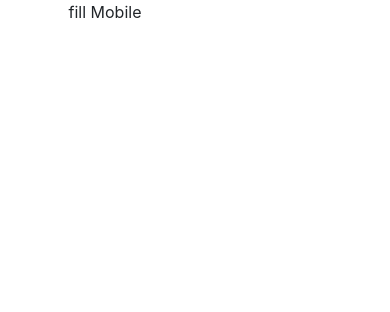
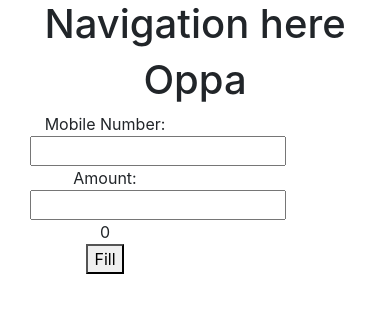
Before and after one commit to ninokeldishvili/Oppa-App, a React (Create React App) app in the folder oppa-app/: page /Mobile in a window 390 px wide. Shown: the top 312 px of the page. Built offline with nearby package versions, Linux system fonts and the light colour scheme.

Commit message:
Fill Mobile draft functionality, add Input components

```diff
--- a/oppa-app/public/index.html
+++ b/oppa-app/public/index.html
@@ -31,7 +31,7 @@
       work correctly both with client-side routing and a non-root public URL.
       Learn how to configure a non-root public URL by running `npm run build`.
     -->
-    <title>React App</title>
+    <title>Oppa App</title>
   </head>
   <body>
     <noscript>You need to enable JavaScript to run this app.</noscript>
--- a/oppa-app/src/App.js
+++ b/oppa-app/src/App.js
@@ -1,6 +1,5 @@
 import React from 'react';
 import './App.css';
-import ReactDOM from 'react-dom';
 import { BrowserRouter as Router } from 'react-router-dom';
 
 import Routes from './components/Routes/Routes';
@@ -8,6 +7,8 @@ function App() {
   return (
     <Router>
       <div className="App container">
+      <h1>Navigation here</h1>
+      <h1>Oppa</h1>
         <Routes />
       </div>
     </Router>
--- a/oppa-app/src/components/Home/Home.js
+++ b/oppa-app/src/components/Home/Home.js
@@ -5,7 +5,6 @@ const Home = ()=>{
 
 return (
 <div>
-  <h1>Oppa</h1>
   <div className="row">
     <Tile name="მობილური" goTo='/Mobile'/>
     <Tile name="კომუნალური" goTo='/Utility'/>
--- /dev/null
+++ b/oppa-app/src/components/Inputs/Amount.js
@@ -0,0 +1,40 @@
+import React from 'react'
+
+class Amount extends React.Component{
+    constructor (props){
+        super(props);
+        this.state={
+            amount: '',
+            regex: /^[0-9.]*$/,
+            error: 'incorrect amount',
+            comission: 0,
+        }
+        this.onHandleAmountChange = this.onHandleAmountChange.bind(this);
+    }
+
+    onHandleAmountChange = e =>{
+        let amount = e.target.value;
+        if(amount === '' || new RegExp(this.state.regex).test(amount)){
+            let com = amount*0.01
+            this.setState({
+                amount,
+                comission: com > 0.5 ? com : 0.5,
+            })
+
+        }
+
+    }
+
+    render(){
+        const {amount,error, comission} = this.state
+        return(
+        <div>
+            Amount: <input type="text" value={amount} onChange={this.onHandleAmountChange}/>
+           <div>{(amount && (amount>100 || amount<1 )) && error }</div>
+        <div>{comission}</div>
+        </div>
+    )
+    }
+
+}
+export default Amount
--- /dev/null
+++ b/oppa-app/src/components/Inputs/MobileNumber.js
@@ -0,0 +1,32 @@
+import React from 'react'
+
+class MobileNumber extends React.Component{
+    constructor (props){
+        super(props);
+        this.state={
+            number: '',
+            regex: /^5[0-9]*$/,
+        }
+        this.onHandleNumberChange = this.onHandleNumberChange.bind(this);
+    }
+
+    onHandleNumberChange = e =>{
+        let number = e.target.value;
+        if(number === '' || new RegExp(this.state.regex).test(number)){
+            this.setState({
+               number
+            })
+        }
+    }
+
+    render(){
+        const {number} = this.state
+        return(
+        <div>
+            Mobile Number: <input type="text" value={number} onChange={this.onHandleNumberChange} maxLength="9" pattern="[0-9]*"/>
+        </div>
+    )
+    }
+
+}
+export default MobileNumber
--- a/oppa-app/src/components/Mobile/Mobile.js
+++ b/oppa-app/src/components/Mobile/Mobile.js
@@ -1,9 +1,13 @@
 import React from 'react'
+import MobileNumber from './../Inputs/MobileNumber'
+import Amount from './../Inputs/Amount'
 
 const Mobile = () =>{
     return (
         <div className="col-6">
-           fill Mobile
+          <MobileNumber/>
+          <Amount/>
+          <button>Fill</button>
         </div>
     )
 
```
Also changed, not shown: oppa-app/src/components/Inputs/AccountNumber.js (added, +10 -0 lines), oppa-app/src/components/Inputs/PersonalNumber.js (added, +10 -0 lines), 1 other file (tests, documents, lock files or other folders).
